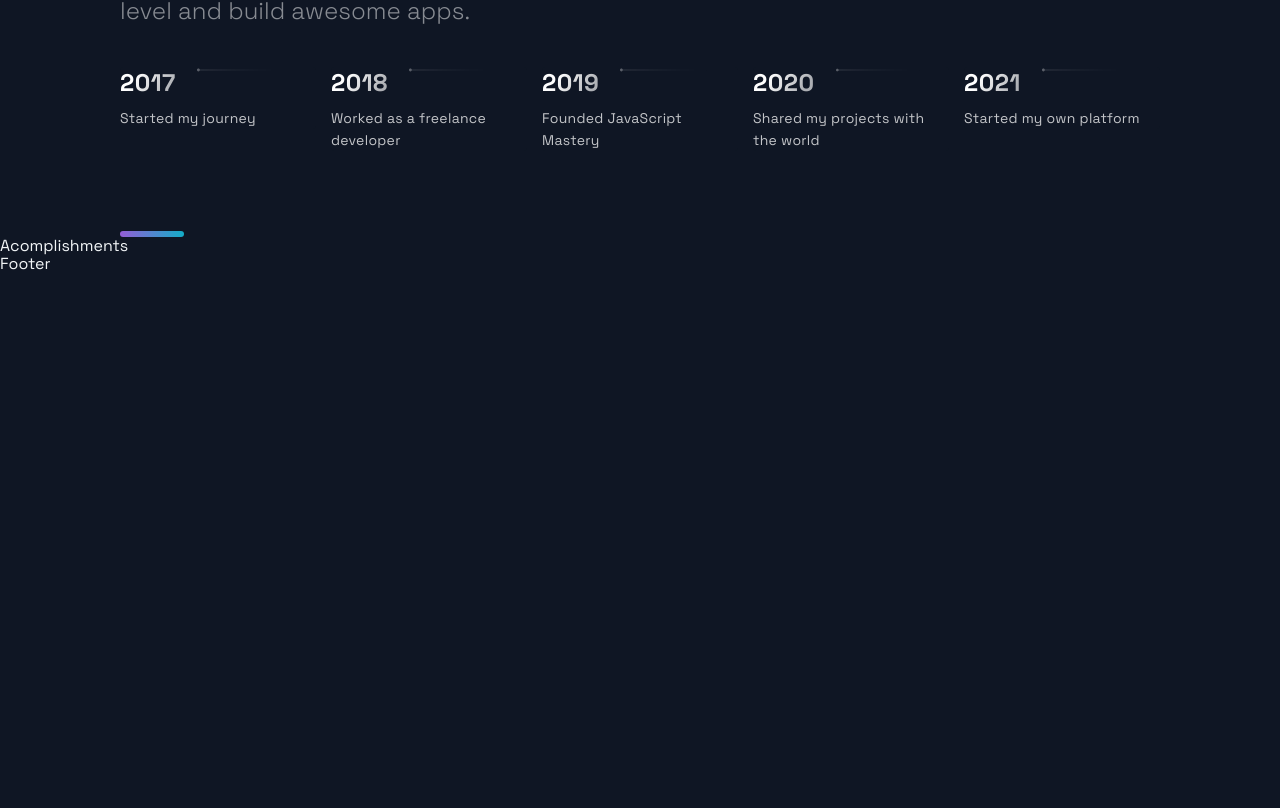
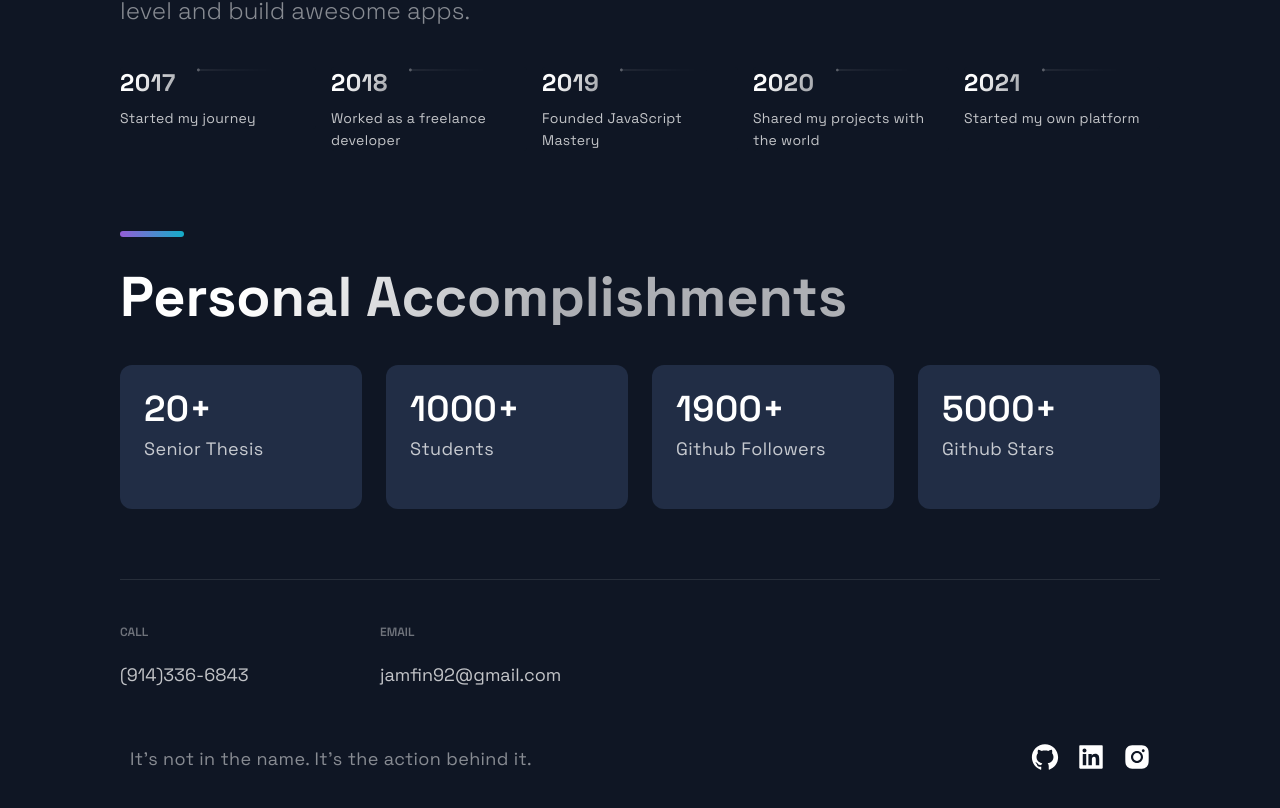
Before and after one commit to Jamfin92/portfolio_james, a Next.js app: page / in a window 1280 px wide. Shown: the part 2902-3710 px from the top of the page. Before the commit the page ends 3176 px from the top, so only its background shows below. Built offline with nearby package versions, Linux system fonts and the light colour scheme.

Commit message:
Completed TimeLine.js, Accomplishments.js, Footer.js. Added "data" const to constants.js from Accomplishments.js.

```diff
--- /dev/null
+++ b/src/components/Accomplishments/Accomplishments.js
@@ -0,0 +1,22 @@
+import React from 'react';
+
+import { Section, SectionTitle } from '../../styles/GlobalComponents';
+import { Box, Boxes, BoxNum, BoxText } from './AccomplishmentsStyles';
+import { data } from '../../constants/constants';
+
+
+const Accomplishments = () => (
+  <Section>
+    <SectionTitle>Personal Accomplishments</SectionTitle>
+    <Boxes>
+      {data.map((card,index) => (
+          <Box key={index}>
+            <BoxNum>{card.number}+</BoxNum>
+            <BoxText>{card.text}</BoxText>
+          </Box>
+      ))}
+    </Boxes>
+  </Section>
+);
+
+export default Accomplishments;
--- a/src/components/Acomplishments/Acomplishments.js
+++ /dev/null
@@ -1,19 +0,0 @@
-import React from 'react';
-
-import { Section, SectionDivider, SectionTitle } from '../../styles/GlobalComponents';
-import { Box, Boxes, BoxNum, BoxText } from './AcomplishmentsStyles';
-
-const data = [
-  { number: 20, text: 'Open Source Projects'},
-  { number: 1000, text: 'Students', },
-  { number: 1900, text: 'Github Followers', },
-  { number: 5000, text: 'Github Stars', }
-];
-
-const Acomplishments = () => (
-  <div>
-    Acomplishments
-  </div>
-);
-
-export default Acomplishments;
--- a/src/components/Footer/Footer.js
+++ b/src/components/Footer/Footer.js
@@ -6,9 +6,34 @@ import { CompanyContainer, FooterWrapper, LinkColumn, LinkItem, LinkList, LinkTi
 
 const Footer = () => {
   return (
-    <div>
-      Footer
-    </div>
+    <FooterWrapper>
+        <LinkList>
+            <LinkColumn>
+                <LinkTitle>Call</LinkTitle>
+                <LinkItem href="tel:914-336-6843">(914)336-6843</LinkItem>
+            </LinkColumn>
+            <LinkColumn>
+                <LinkTitle>Email</LinkTitle>
+                <LinkItem href="mailto:jamfin92@gmail.com">jamfin92@gmail.com</LinkItem>
+            </LinkColumn>
+        </LinkList>
+        <SocialIconsContainer>
+            <CompanyContainer>
+                <Slogan>It's not in the name. It's the action behind it.</Slogan>
+            </CompanyContainer>
+            <SocialContainer>
+                <SocialIcons href="https://github.com/jamfin92">
+                    <AiFillGithub size="3rem"/>
+                </SocialIcons>
+                <SocialIcons href="https://linkedin.com/Jamfin92">
+                    <AiFillLinkedin size="3rem"/>
+                </SocialIcons>
+                <SocialIcons href="https://instagram.com">
+                    <AiFillInstagram size="3rem"/>
+                </SocialIcons>
+            </SocialContainer>
+        </SocialIconsContainer>
+    </FooterWrapper>
   );
 };
 
--- a/src/components/TimeLine/TimeLine.js
+++ b/src/components/TimeLine/TimeLine.js
@@ -67,11 +67,11 @@ const Timeline = () => {
                                         fill="none"
                                         xmlns="http://www.w3.org/2000/svg">
                                         <path
-                                            fill-rule="evenodd"
-                                            clip-rule="evenodd"
+                                            fillRule="evenodd"
+                                            clipRule="evenodd"
                                             d="M2.5 5.5C3.88071 5.5 5 4.38071 5 3V3.5L208 3.50002V2.50002L5 2.5V3C5 1.61929 3.88071 0.5 2.5 0.5C1.11929 0.5 0 1.61929 0 3C0 4.38071 1.11929 5.5 2.5 5.5Z"
                                             fill="url(#paint0_linear)"
-                                            fill-opacity="0.33"
+                                            fillOpacity="0.33"
                                         />
                                         <defs>
                                             <linearGradient
@@ -81,11 +81,11 @@ const Timeline = () => {
                                                 x2="208"
                                                 y2="0.500295"
                                                 gradientUnits="userSpaceOnUse">
-                                                <stop stop-color="white" />
+                                                <stop stopColor="white" />
                                                 <stop
                                                     offset="0.79478"
-                                                    stop-color="white"
-                                                    stop-opacity="0"
+                                                    stopColor="white"
+                                                    stopOpacity="0"
                                                 />
                                             </linearGradient>
                                         </defs>
--- a/src/constants/constants.js
+++ b/src/constants/constants.js
@@ -44,3 +44,11 @@ export const TimeLineData = [
   { year: 2020, text: 'Shared my projects with the world', },
   { year: 2021, text: 'Started my own platform', },
 ];
+
+
+export const data = [
+  { number: 20, text: 'Senior Thesis'},
+  { number: 1000, text: 'Students', },
+  { number: 1900, text: 'Github Followers', },
+  { number: 5000, text: 'Github Stars', }
+];
--- a/src/pages/index.js
+++ b/src/pages/index.js
@@ -1,5 +1,5 @@
-import Acomplishments from '../components/Acomplishments/Acomplishments';
-import BgAnimation from '../components/BackgrooundAnimation/BackgroundAnimation';
+import Acomplishments from '../components/Accomplishments/Accomplishments';
+import BgAnimation from '../components/BackgroundAnimation/BackgroundAnimation';
 import Hero from '../components/Hero/Hero';
 import Projects from '../components/Projects/Projects';
 import Technologies from '../components/Technologies/Technologies';
```
Also changed, not shown: src/components/Accomplishments/AccomplishmentsStyles.js (renamed from src/components/Acomplishments/AcomplishmentsStyles.js), src/components/BackgroundAnimation/BackgroundAnimation.js (renamed from src/components/BackgrooundAnimation/BackgroundAnimation.js).
